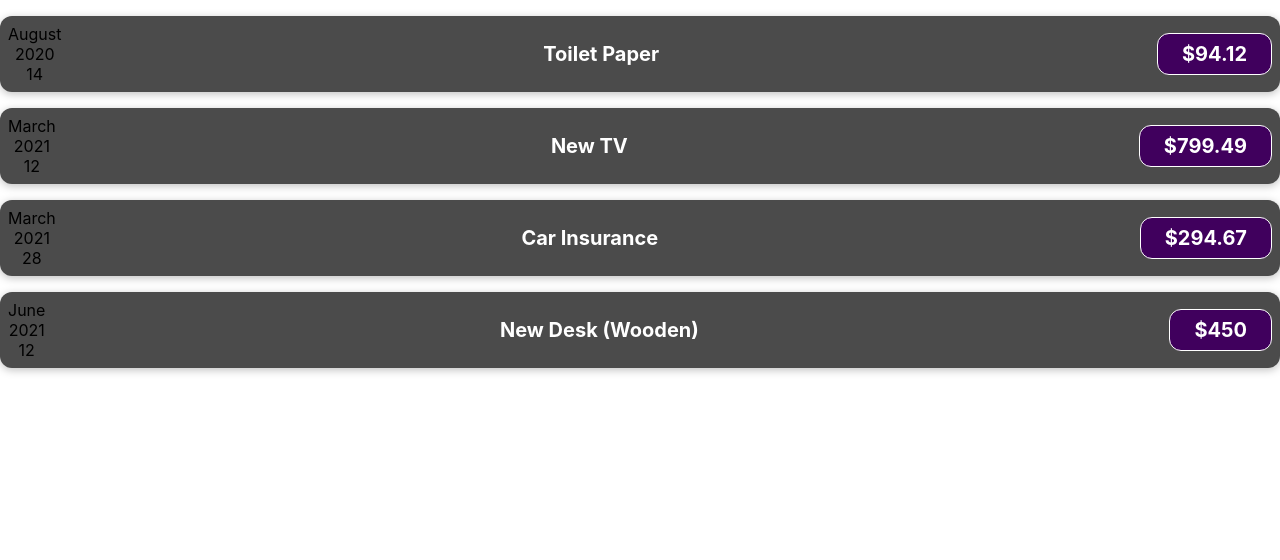
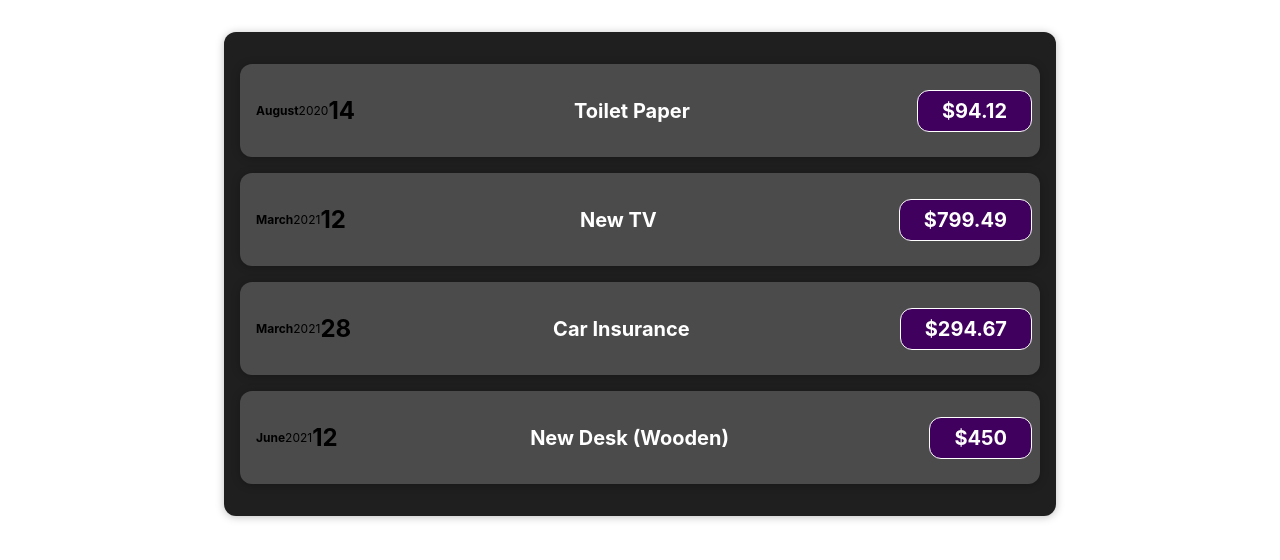
Before and after one commit to POULAMIGHOSH/REACT-COMPLETE-GUIDE, a React (Create React App) app: page / in a window 1280 px wide. Shown: the top 560 px of the page. Built offline with nearby package versions, Linux system fonts and the light colour scheme.

Commit message:
[Poulam]ADD. card items

```diff
--- a/src/App.js
+++ b/src/App.js
@@ -1,6 +1,7 @@
 
 import './App.css';
 import ExpenseItem from './components/ExpenseItem';
+import Expenses from './components/Expenses';
 
 function App() {
   const expenses = [
@@ -10,7 +11,12 @@
       amount: 94.12,
       date: new Date(2020, 7, 14),
     },
-    { id: "e2", title: "New TV", amount: 799.49, date: new Date(2021, 2, 12) },
+    {
+      id: "e2",
+      title: "New TV",
+      amount: 799.49,
+      date: new Date(2021, 2, 12)
+    },
     {
       id: "e3",
       title: "Car Insurance",
@@ -26,27 +32,8 @@
   ];
   return (
     <div className="App">
-      <ExpenseItem
-        title={expenses[0].title}
-        amount={expenses[0].amount}
-        date={expenses[0].date}
-      ></ExpenseItem>
-      <ExpenseItem
-        title={expenses[1].title}
-        amount={expenses[1].amount}
-        date={expenses[1].date}
-      ></ExpenseItem>
-      <ExpenseItem
-        title={expenses[2].title}
-        amount={expenses[2].amount}
-        date={expenses[2].date}
-      ></ExpenseItem>
-      <ExpenseItem
-        title={expenses[3].title}
-        amount={expenses[3].amount}
-        date={expenses[3].date}
-      ></ExpenseItem>
-    </div>
+      <Expenses items={expenses}></Expenses>
+      </div>
   );
 }
 
--- /dev/null
+++ b/src/components/Card.css
@@ -0,0 +1,4 @@
+.card{
+    border-radius: 12px;
+  box-shadow: 0 1px 8px rgba(0, 0, 0, 0.25);
+}
--- /dev/null
+++ b/src/components/Card.js
@@ -0,0 +1,7 @@
+import "./Card.css";
+function Card(props) {
+    const classes = 'card ' + props.className;
+    return <div className={classes}>{ props.children}</div>;
+
+}
+export default Card;
--- /dev/null
+++ b/src/components/ExpenseDate.css
@@ -0,0 +1,26 @@
+.expense-date {
+  display: flex;
+  flex-direction: column;
+  width: 5.5rem;
+  height: 5.5rem;
+  border: 1px solid #ececec;
+  background-color: #2a2a2a;
+  color: white;
+  border-radius: 12px;
+  align-items: center;
+  justify-content: center;
+}
+
+.expense-date__month {
+  font-size: 0.75rem;
+  font-weight: bold;
+}
+
+.expense-date__year {
+  font-size: 0.75rem;
+}
+
+.expense-date__day {
+  font-size: 1.5rem;
+  font-weight: bold;
+}
--- /dev/null
+++ b/src/components/ExpenseDate.js
@@ -0,0 +1,14 @@
+import "./ExpenseDate.css";
+function ExpenseDate(props) {
+    const month = props.date.toLocaleString("en-US", { month: "long" });
+    const year = props.date.getFullYear();
+    const day = props.date.toLocaleString("en-US", { day: "2-digit" });
+    return (
+      <div className="expense-item">
+        <div className="expense-date__month">{month}</div>
+        <div className="expense-date__year">{year}</div>
+        <div className="expense-date__day">{day}</div>
+      </div>
+    );
+}
+export default ExpenseDate;
--- a/src/components/ExpenseItem.css
+++ b/src/components/ExpenseItem.css
@@ -2,10 +2,8 @@
   display: flex;
   justify-content: space-between;
   align-items: center;
-  box-shadow: 0 2px 8px rgba(0, 0, 0, 0.25);
   padding: 0.5rem;
   margin: 1rem 0;
-  border-radius: 12px;
   background-color: #4b4b4b;
 }
 
--- a/src/components/ExpenseItem.js
+++ b/src/components/ExpenseItem.js
@@ -1,21 +1,18 @@
 import "./ExpenseItem.css";
+import ExpenseDate from "./ExpenseDate";
+import Card from "./Card";
+function ExpenseItem(props) {
 
-function ExpenseItem(props) {
-    const month = props.date.toLocaleString("en-US", { month: "long" });
-    const year = props.date.getFullYear();
-    const day = props.date.toLocaleString("en-US", { day: "2-digit" });
   return (
-    <div className="expense-item">
-      <div>
-        <div>{month}</div>
-        <div>{year}</div>
-        <div>{day}</div>
-      </div>
+    <Card className="expense-item">
+
+        <ExpenseDate date={props.date}></ExpenseDate>
+
       <div className="expense-item__description">
         <h2>{props.title}</h2>
         <div className="expense-item__price">${props.amount}</div>
       </div>
-    </div>
+    </Card>
   );
 }
 
--- /dev/null
+++ b/src/components/Expenses.css
@@ -0,0 +1,9 @@
+.expenses {
+  padding: 1rem;
+  background-color: rgb(31, 31, 31);
+  margin: 2rem auto;
+  width: 50rem;
+  max-width: 95%;
+  border-radius: 12px;
+  box-shadow: 0 1px 8px rgba(0, 0, 0, 0.25);
+}
--- /dev/null
+++ b/src/components/Expenses.js
@@ -0,0 +1,32 @@
+import Card from "./Card";
+import ExpenseItem from "./ExpenseItem";
+
+import "./Expenses.css";
+function Expenses(props) {
+
+    return (
+      <Card className="expenses">
+        <ExpenseItem
+          title={props.items[0].title}
+          amount={props.items[0].amount}
+          date={props.items[0].date}
+        ></ExpenseItem>
+        <ExpenseItem
+          title={props.items[1].title}
+          amount={props.items[1].amount}
+          date={props.items[1].date}
+        ></ExpenseItem>
+        <ExpenseItem
+          title={props.items[2].title}
+          amount={props.items[2].amount}
+          date={props.items[2].date}
+        ></ExpenseItem>
+        <ExpenseItem
+          title={props.items[3].title}
+          amount={props.items[3].amount}
+          date={props.items[3].date}
+        ></ExpenseItem>
+      </Card>
+    );
+}
+export default Expenses;
```
